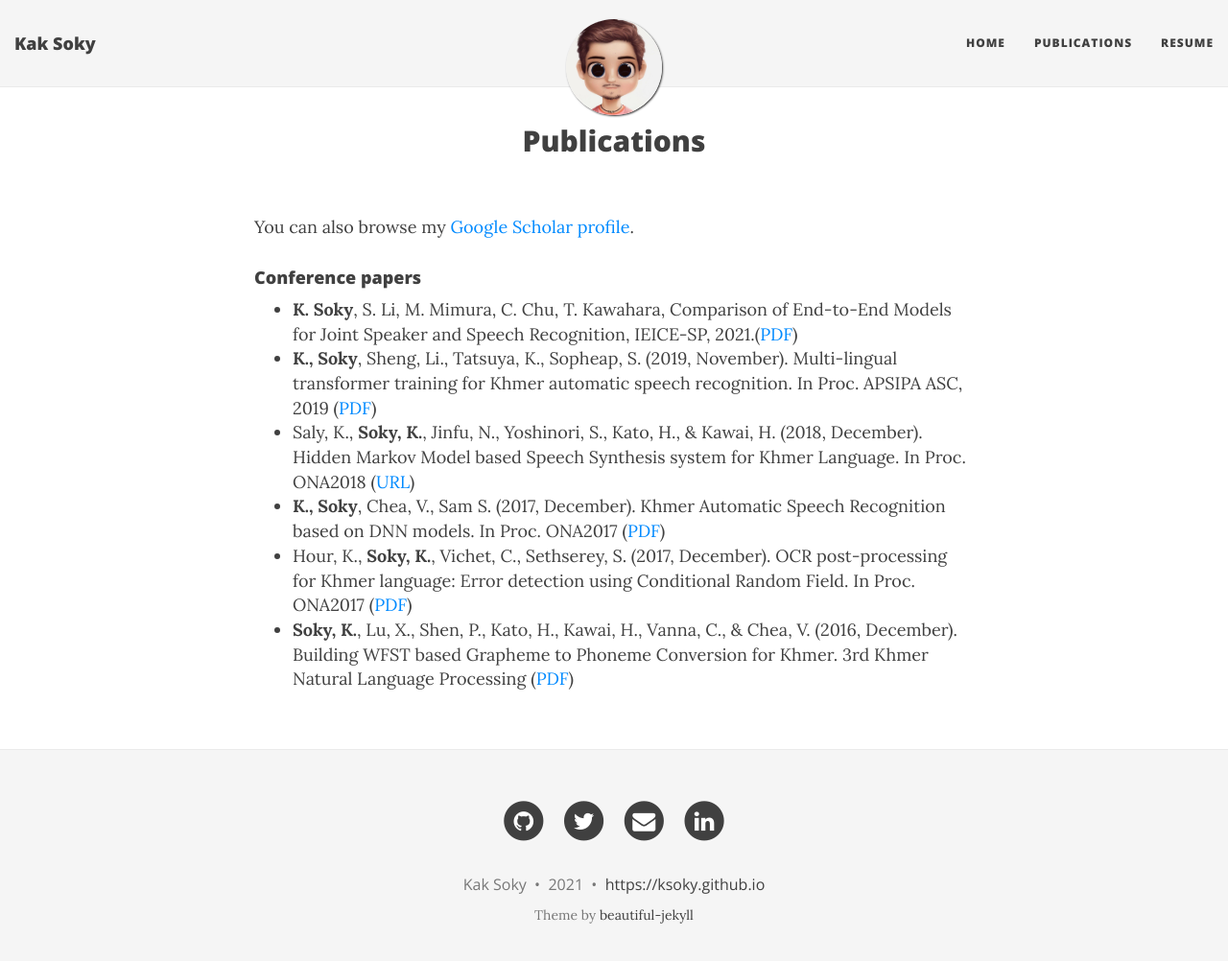
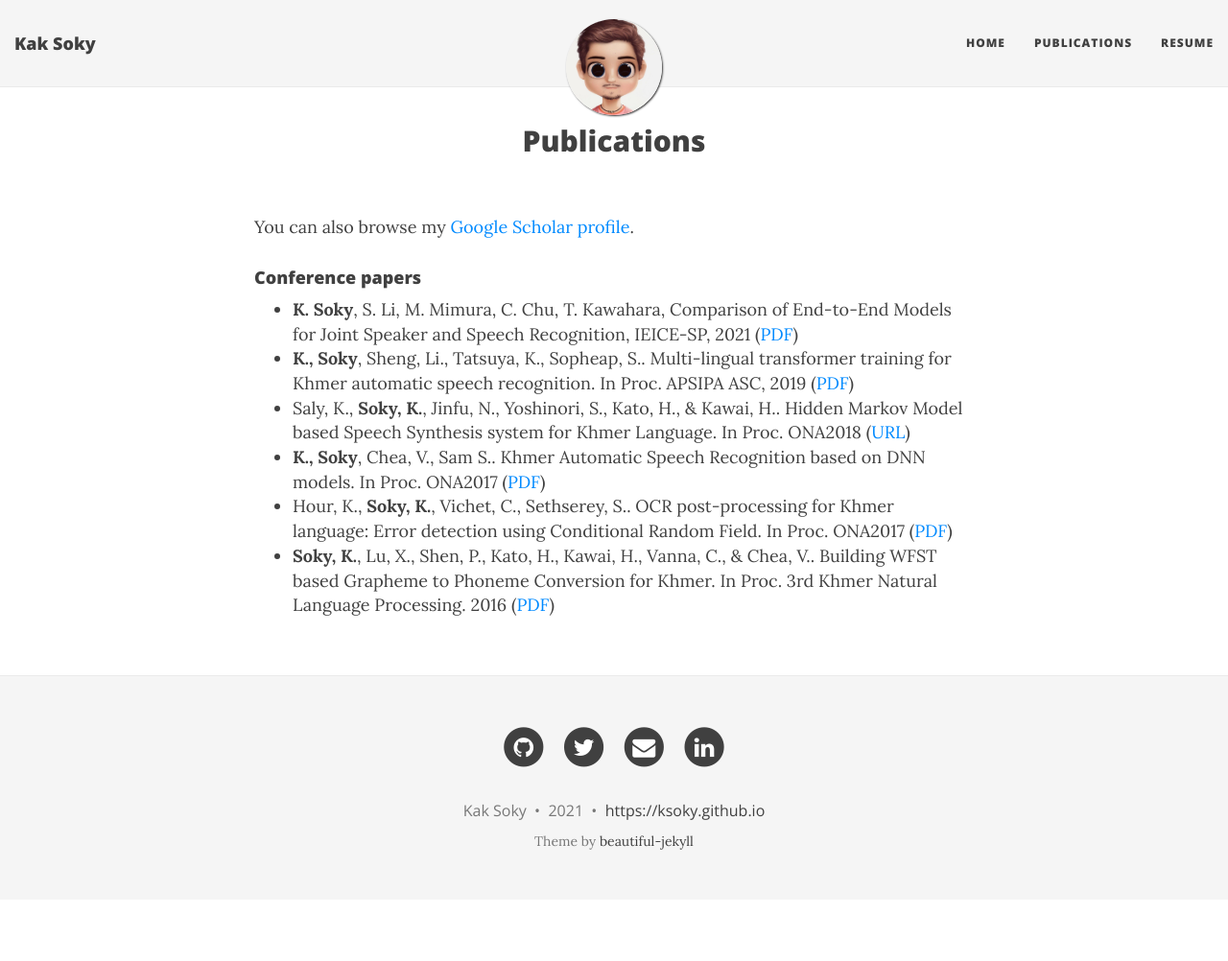
Before and after one commit to ksoky/ksoky.github.io, a Jekyll site: the page built from publications.md, in a window 1280 px wide and 1015 px high. Shown: the top 1002 px of the window at 96% size. Built offline with Jekyll 4.4.1, drawn with Linux system fonts in a browser that asks for light colours; nearby versions of some CDN libraries.

Commit message:
update publication

```diff
--- a/publications.md
+++ b/publications.md
@@ -7,10 +7,15 @@
 <br />
 
 #### Conference papers
-- **K. Soky**, S. Li, M. Mimura, C. Chu, T. Kawahara, Comparison of End-to-End Models for Joint Speaker and Speech Recognition, IEICE-SP, 2021.([PDF](https://www.researchgate.net/api/literature/privateDownload?publicationUid=_2qOOroDC7NH3ocx1gEw4_A49WJUWQNcPUf0WRSgvaBvYQhOZi3BpywcBAF1EEpgxg&linkId=qigstK7CZyiwe1FyH7eiGmKDeOI68k53sWvwWgiBHCB1rXBL0iyQhZsJ8Awv0tKn-PIdDapcUmk0lEda3FLrGw))
-- **K., Soky**, Sheng, Li., Tatsuya, K., Sopheap, S. (2019, November). Multi-lingual transformer training for Khmer automatic speech recognition. In Proc. APSIPA ASC, 2019 ([PDF](http://sap.ist.i.kyoto-u.ac.jp/EN/bib/intl/SOK-APSIPA19.pdf))
-- Saly, K., **Soky, K.**, Jinfu, N., Yoshinori, S., Kato, H., & Kawai, H. (2018, December). Hidden Markov Model based Speech Synthesis system for Khmer Language.  In Proc. ONA2018 ([URL](https://doi.org/10.1109/CIFEr.2019.8759128))
-- **K., Soky**, Chea, V., Sam S. (2017, December). Khmer Automatic Speech Recognition based on DNN models.  In Proc. ONA2017 ([PDF](https://ona2019.niptict.edu.kh/ona2017/wp-content/uploads/2018/03/Khmer_ASR_DNN_models_final.pdf))
-- Hour, K., **Soky, K.**, Vichet, C., Sethserey, S. (2017, December). OCR post-processing for Khmer language: Error detection using Conditional Random Field.  In Proc. ONA2017 ([PDF](https://ona2019.niptict.edu.kh/ona2017/wp-content/uploads/paper/papers/paper/ona2017_OCR_post_processing_for_.pdf))
-- **Soky, K.**, Lu, X., Shen, P., Kato, H., Kawai, H., Vanna, C., & Chea, V. (2016, December). Building WFST based Grapheme to Phoneme Conversion for Khmer. 3rd Khmer Natural Language Processing ([PDF](https://niptict.edu.kh/wp-content/uploads/2017/03/wfst_g2p.pdf))
+- **K. Soky**, S. Li, M. Mimura, C. Chu, T. Kawahara, Comparison of End-to-End Models for Joint Speaker and Speech Recognition, IEICE-SP, 2021 ([PDF](PDFObject.embed("/pdf/IPSJ-SLP211360241.pdf", "#pdf"))
 <br />
+- **K., Soky**, Sheng, Li., Tatsuya, K., Sopheap, S.. Multi-lingual transformer training for Khmer automatic speech recognition. In Proc. APSIPA ASC, 2019 ([PDF](http://sap.ist.i.kyoto-u.ac.jp/EN/bib/intl/SOK-APSIPA19.pdf))
+<br />
+- Saly, K., **Soky, K.**, Jinfu, N., Yoshinori, S., Kato, H., & Kawai, H.. Hidden Markov Model based Speech Synthesis system for Khmer Language.  In Proc. ONA2018 ([URL](https://doi.org/10.1109/CIFEr.2019.8759128))
+<br />
+- **K., Soky**, Chea, V., Sam S.. Khmer Automatic Speech Recognition based on DNN models.  In Proc. ONA2017 ([PDF](https://ona2019.niptict.edu.kh/ona2017/wp-content/uploads/2018/03/Khmer_ASR_DNN_models_final.pdf))
+<br />
+- Hour, K., **Soky, K.**, Vichet, C., Sethserey, S.. OCR post-processing for Khmer language: Error detection using Conditional Random Field.  In Proc. ONA2017 ([PDF](https://ona2019.niptict.edu.kh/ona2017/wp-content/uploads/paper/papers/paper/ona2017_OCR_post_processing_for_.pdf))
+<br />
+- **Soky, K.**, Lu, X., Shen, P., Kato, H., Kawai, H., Vanna, C., & Chea, V.. Building WFST based Grapheme to Phoneme Conversion for Khmer. In Proc. 3rd Khmer Natural Language Processing. 2016 ([PDF](https://niptict.edu.kh/wp-content/uploads/2017/03/wfst_g2p.pdf))
+<br />
--- a/resume.html
+++ b/resume.html
@@ -7,5 +7,5 @@
 <div id="pdf" style="height: 800px;"></div>
 <script src="/js/pdfobject.min.js"></script>
 <script>
-PDFObject.embed("https://drive.google.com/file/d/1d6_UJ5uZO28mwQ7fUeMMZDo3taGY4cAI/view?usp=sharing", "#pdf");
+PDFObject.embed("/pdf/kak_soky.pdf", "#pdf");
 </script>
```
Also changed, not shown: index.html (+7 -2 lines), README.md, 3 other files.
